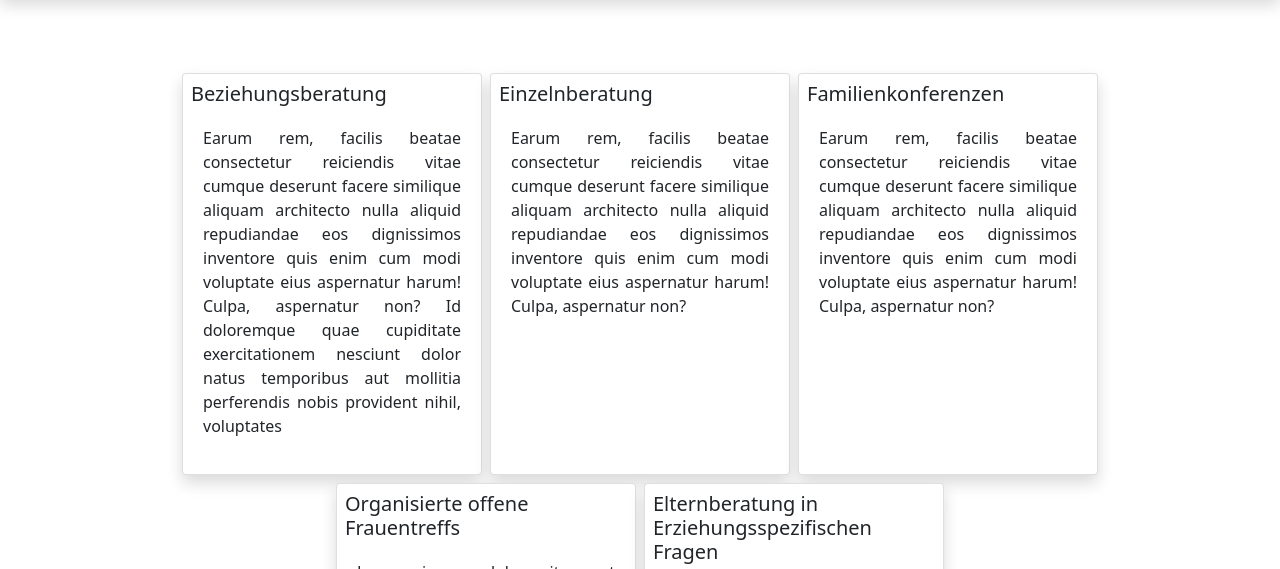
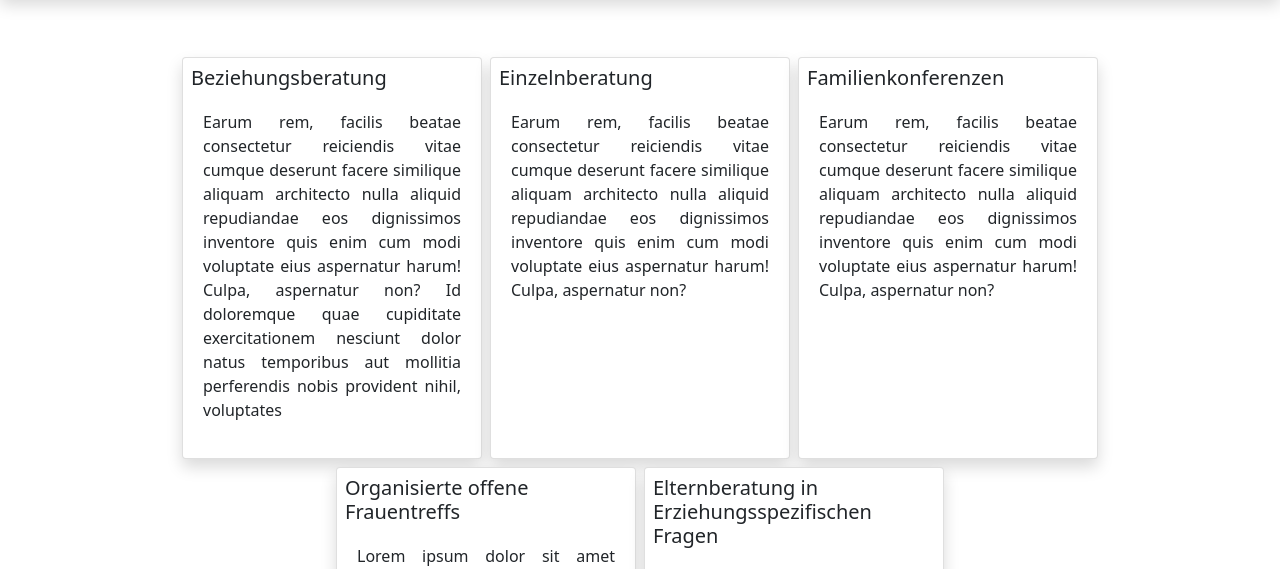
Before and after one commit to ahmetyanik/FinalProjekt, a website: page src/beratung.html in a window 1280 px wide. Shown: the part 171-740 px from the top of the page. Drawn offline with nearby package versions, Linux system fonts and the light colour scheme; a web font is replaced by a local one.

Commit message:
Beratung padding gelöscht

```diff
--- a/src/beratung.html
+++ b/src/beratung.html
@@ -93,7 +93,7 @@
     <main class="p-5">
 
 
-        <div class="d-flex flex-wrap  justify-content-center  p-3 ">
+        <div class="d-flex flex-wrap  justify-content-center">
 
 
 
```
